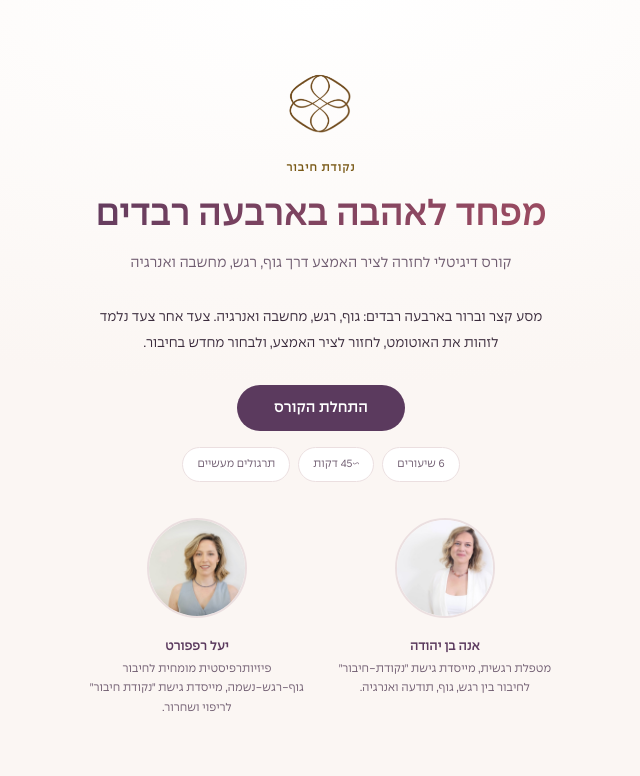
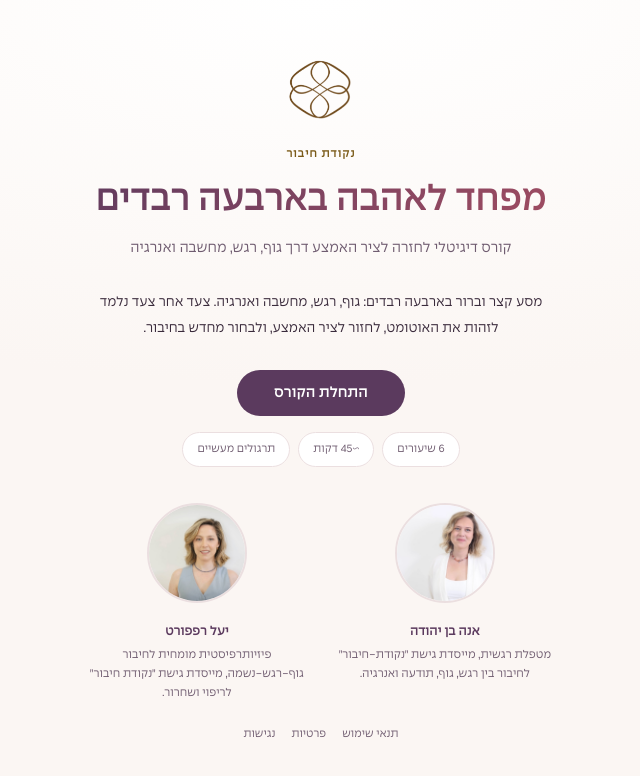
Before and after one commit to Tomer007/-connection-point-short-course, a React (Vite) app: page / in a window 1280 px wide. Shown: the top 776 px of the page, without its empty margins (464-1104 px from the left). Built offline with nearby package versions, Linux system fonts and the light colour scheme; no server answers.

Commit message:
add legal footer links to login and home pages

```diff
--- a/src/components/Home.jsx
+++ b/src/components/Home.jsx
@@ -97,6 +97,12 @@ export default function Home({ onStart, hasProgress, completed = [] }) {
             ))}
           </div>
         </section>
+
+        <nav className="footer-legal">
+          <a href="/legal/terms">תנאי שימוש</a>
+          <a href="/legal/privacy">פרטיות</a>
+          <a href="/legal/accessibility">נגישות</a>
+        </nav>
       </div>
     </main>
   )
--- a/src/components/Login.jsx
+++ b/src/components/Login.jsx
@@ -83,6 +83,11 @@ export default function Login({ onLogin }) {
             <img src="/brand/icon-brown.png" alt="" width="20" height="20" />
             <span>annayael</span>
           </a>
+          <nav className="footer-legal">
+            <a href="/legal/terms">תנאי שימוש</a>
+            <a href="/legal/privacy">פרטיות</a>
+            <a href="/legal/accessibility">נגישות</a>
+          </nav>
         </div>
       </div>
     </main>
```
